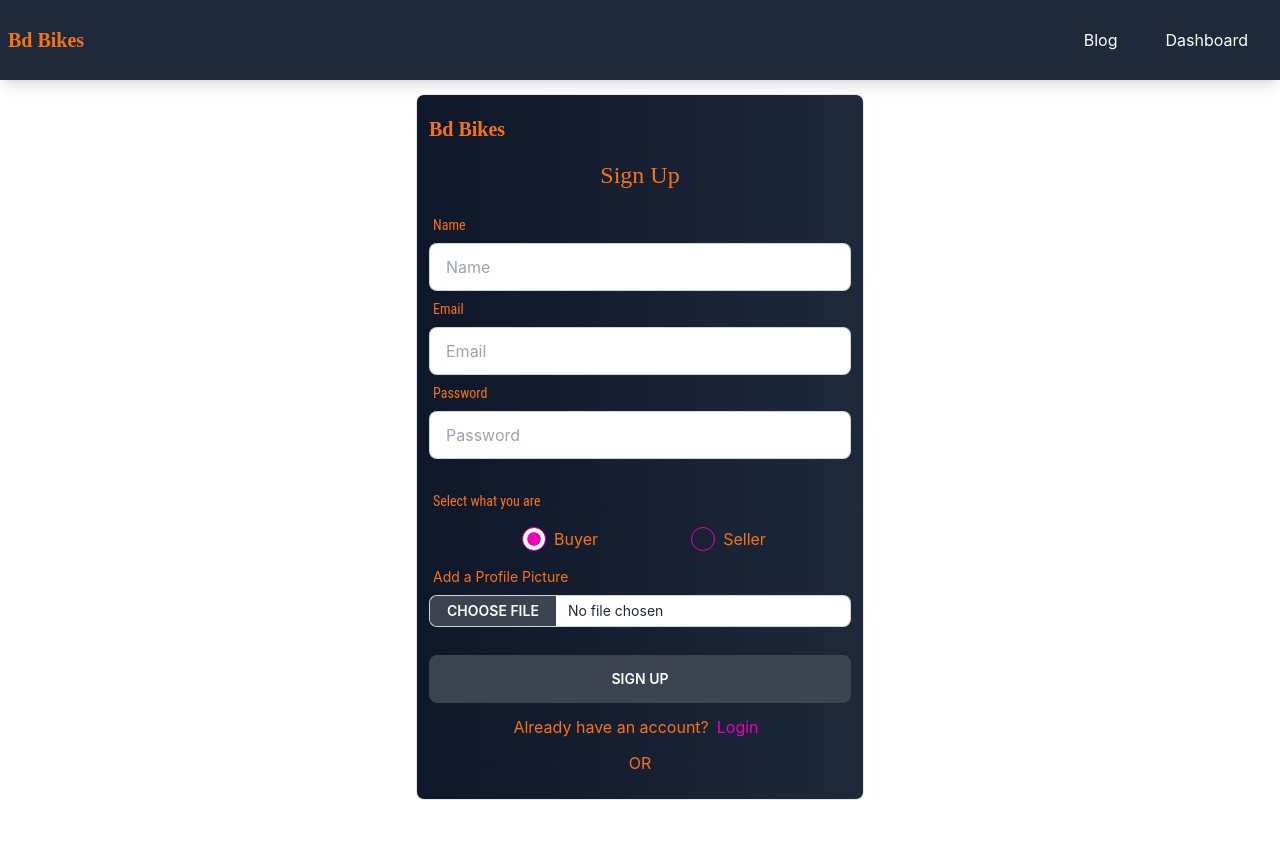
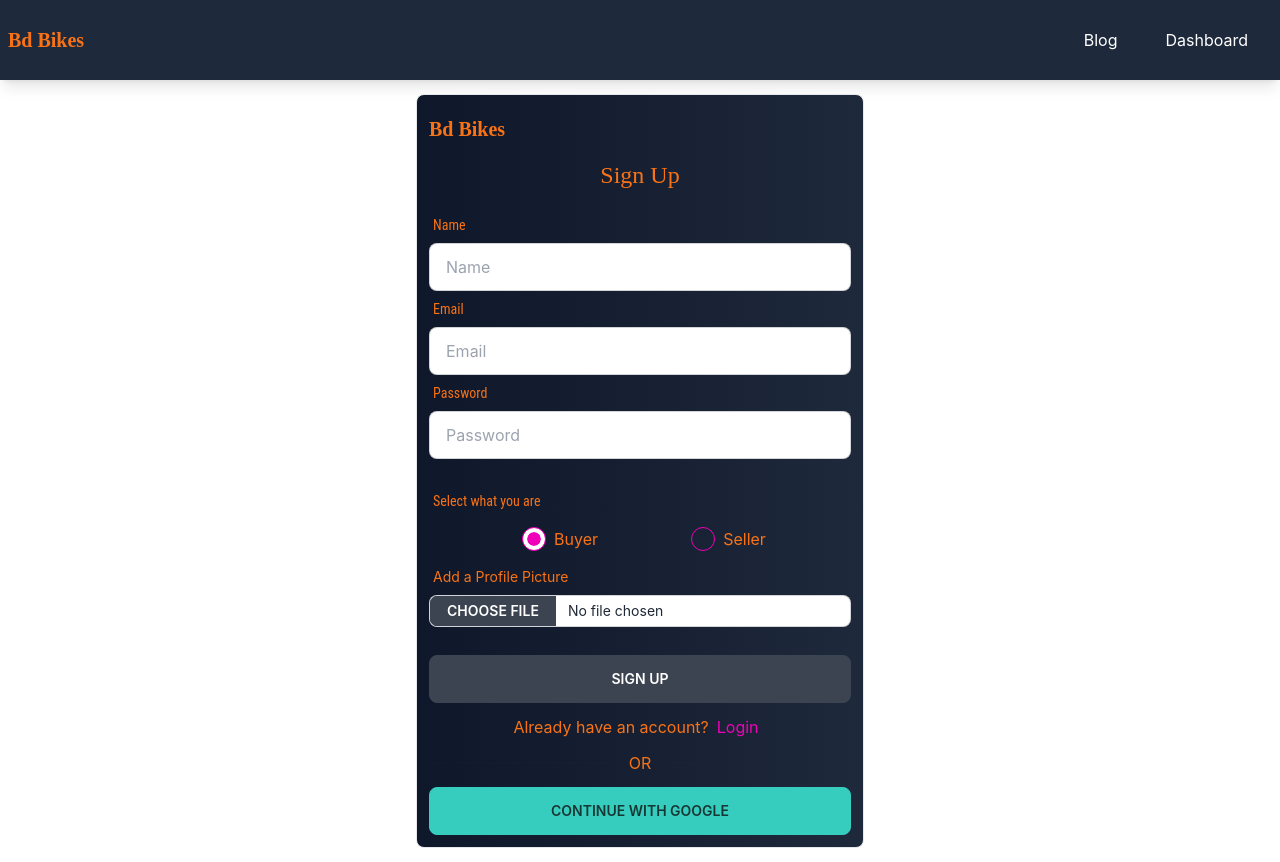
Before and after one commit to jaspia-1/bdbikes, a React (Create React App) app: page /signup in a window 1280 px wide. Before the commit the page ends 814 px from the top, so only its background shows below. Built offline with nearby package versions, Linux system fonts and the light colour scheme; no server answers.

Commit message:
social login working

```diff
--- /dev/null
+++ b/src/Pages/Shared/SocialLogin/SocialLogin.js
@@ -0,0 +1,39 @@
+import React, { useContext, useEffect, useState } from 'react';
+import { useLocation, useNavigate } from 'react-router-dom';
+import { AuthContext } from '../../../context/AuthProvider';
+
+
+const SocialLogin = () => {
+    const { googleSignIn } = useContext(AuthContext)
+    const { saveUser } = useContext(AuthContext)
+    const [loggedUserEmail, setLoggedUserEmail] = useState('');
+
+    const navigate = useNavigate();
+    const location = useLocation();
+
+    const from = location.state?.from?.pathname || '/';
+
+    const handleToSignIn = () => {
+        googleSignIn()
+            .then(res => {
+                console.log(res)
+                saveUser(res.user.displayName, res.user.email, 'Buyer', res.user.photoURL)
+                    .then(result => result.json())
+                    .then(success => {
+                        console.log(success)
+                        console.log(res.user)
+                        setLoggedUserEmail(res.user.email)
+                    })
+                    .catch(err => console.log(err))
+                console.log('successfully loggd in ')
+            })
+            .catch(err => console.log(err))
+    }
+    return (
+        <div>
+            <button className='btn btn-accent  w-full' onClick={handleToSignIn}>CONTINUE WITH GOOGLE</button>
+        </div>
+    );
+};
+
+export default SocialLogin;
--- a/src/Pages/SignUp/SignUp.js
+++ b/src/Pages/SignUp/SignUp.js
@@ -2,6 +2,7 @@ import React, { useContext, useState } from 'react';
 import { useForm } from 'react-hook-form';
 import { Link } from 'react-router-dom';
 import { AuthContext } from '../../context/AuthProvider';
+import SocialLogin from '../Shared/SocialLogin/SocialLogin';
 
 const SignUp = () => {
     const { register, handleSubmit, watch, formState: { errors } } = useForm();
@@ -152,7 +153,7 @@ const SignUp = () => {
                     }
                     <div className=" text-orange-500 divider">OR</div>
                 </form>
-
+                <SocialLogin></SocialLogin>
             </div>
         </div>
     );
```
